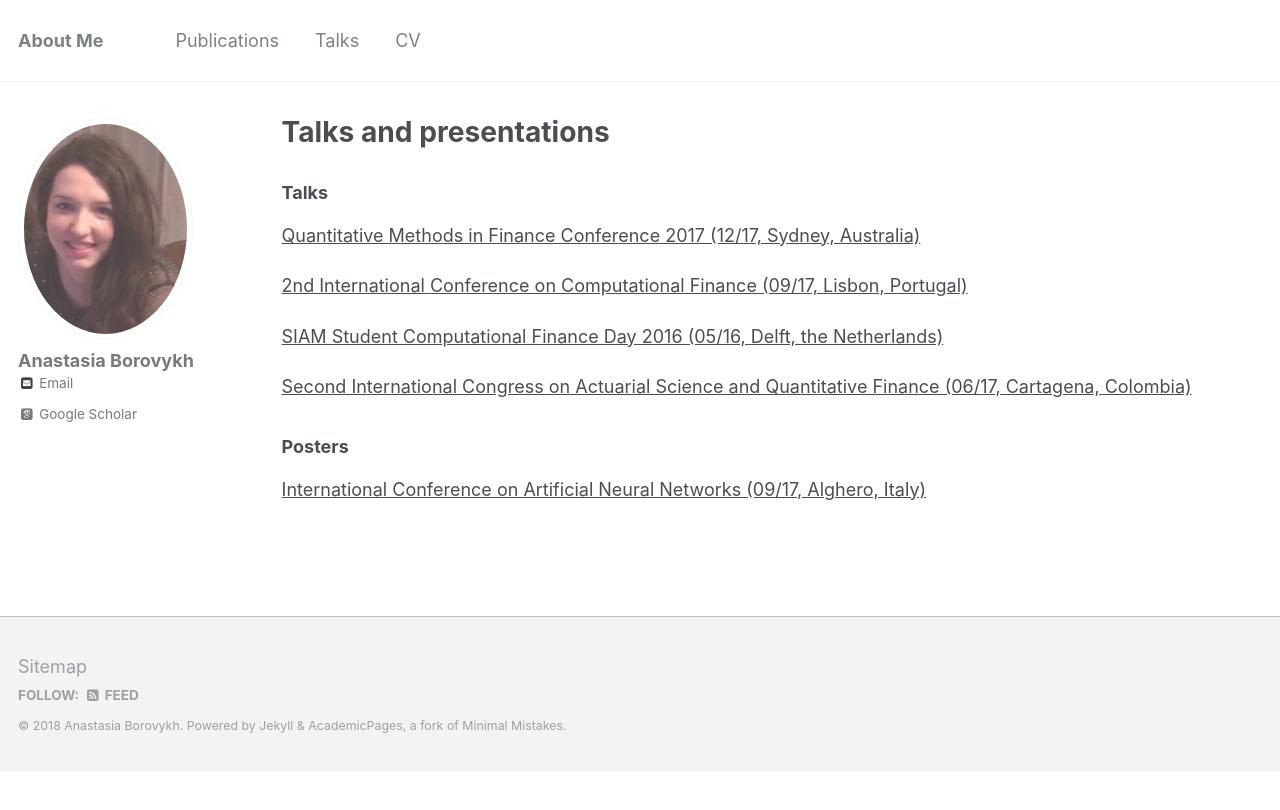
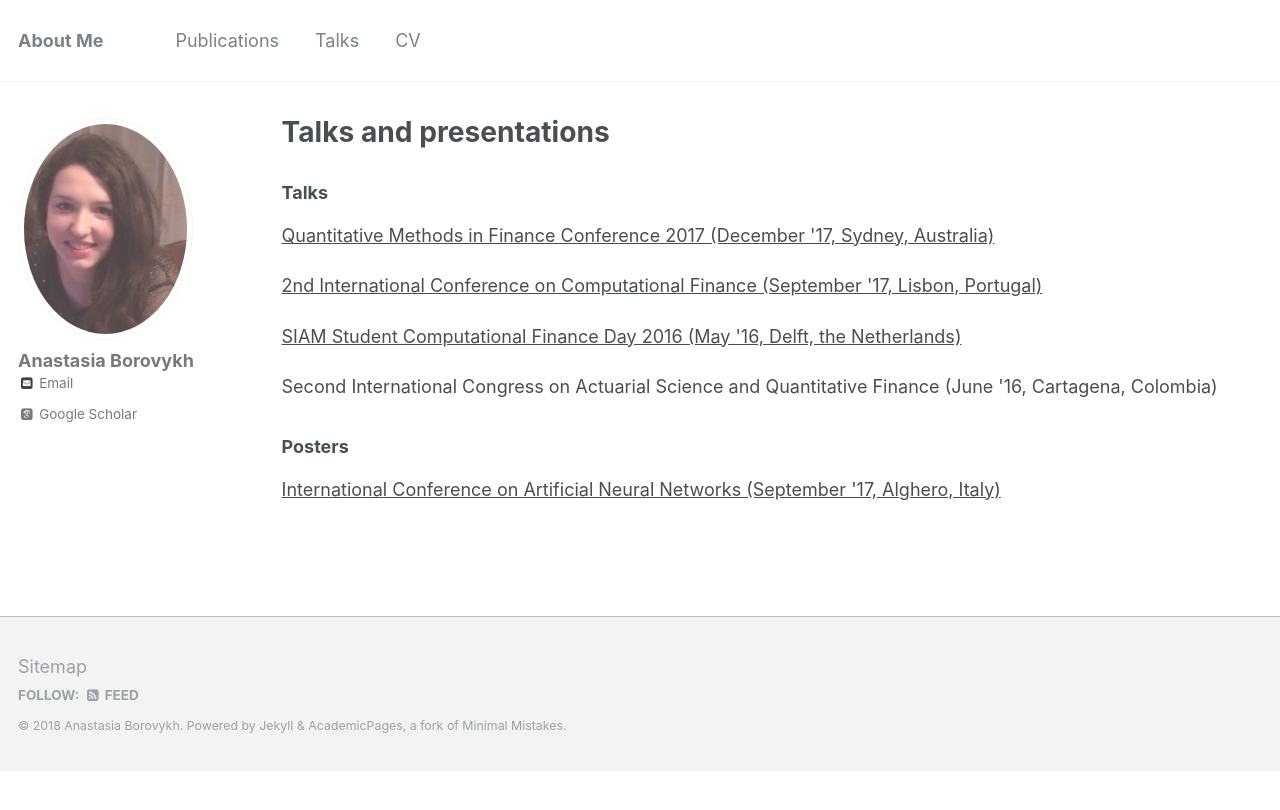
Before and after one commit to aib93/aib93.github.io, a Jekyll site: the page built from _pages/talks.html, in a window 1280 px wide. Shown: the top 810 px of the page. Built offline with Jekyll 4.4.1, drawn with Linux system fonts in a browser that asks for light colours; some web fonts are replaced.

Commit message:
Initial commit

```diff
--- a/_pages/publications.html
+++ b/_pages/publications.html
@@ -9,9 +9,9 @@ author_profile: true
 
 <h3> Publications </h3>
 <p><a href="https://arxiv.org/pdf/1710.00231.pdf" style="text-decoration:underline;"> Systemic risk in a mean-field model of interbank lending with self-exciting shocks</a> A. Borovykh, A. Pascucci, S. La Rovere, <i>To appear in IISE Transactions, 2018</i></p>
-<p><a href="https://arxiv.org/pdf/1703.04691.pdf" style="text-decoration:none;"> Conditional time series forecasting with convolutional neural networks</a> A. Borovykh, S. Bohte, C.W. Oosterlee, <i>To appear in Journal of Computational Finance, 2018 </i></p>
-<p><a href="https://papers.ssrn.com/sol3/papers.cfm?abstract_id=2853613" style="text-decoration:none;"> Efficient Computation of Various Valuation Adjustments Under Local Lévy Models</a> A. Borovykh, A. Pascucci, C.W. Oosterlee, <i>SIAM Journal on Financial Mathematics 9 (1), 251-273, 2018</i></p>
-<p><a href="https://arxiv.org/pdf/1604.08735.pdf" style="text-decoration:none;"> Pricing Bermudan options under local Lévy models with default</a> A. Borovykh, A. Pascucci, C.W. Oosterlee <i>Journal of Mathematical Analysis and Applications 459 (2), 929-953, 2017</i></p>
+<p><a href="https://arxiv.org/pdf/1703.04691.pdf" style="text-decoration:underline;"> Conditional time series forecasting with convolutional neural networks</a> A. Borovykh, S. Bohte, C.W. Oosterlee, <i>To appear in Journal of Computational Finance, 2018 </i></p>
+<p><a href="https://papers.ssrn.com/sol3/papers.cfm?abstract_id=2853613" style="text-decoration:underline;"> Efficient Computation of Various Valuation Adjustments Under Local Lévy Models</a> A. Borovykh, A. Pascucci, C.W. Oosterlee, <i>SIAM Journal on Financial Mathematics 9 (1), 251-273, 2018</i></p>
+<p><a href="https://arxiv.org/pdf/1604.08735.pdf" style="text-decoration:underline;"> Pricing Bermudan options under local Lévy models with default</a> A. Borovykh, A. Pascucci, C.W. Oosterlee <i>Journal of Mathematical Analysis and Applications 459 (2), 929-953, 2017</i></p>
 
 {% for post in site.talks reversed %}
   {% include archive-single-talk.html %}
--- a/_pages/talks.html
+++ b/_pages/talks.html
@@ -5,13 +5,13 @@ permalink: /talks/
 author_profile: true
 ---
 <h3> Talks </h3>
-<p style="text-decoration:underline;"><a href="https://www.conferenceonline.com/conference_invitation.cfm?id=21717&key=F1EF0F1F-CE39-D6B1-35AA37845042D4A5"> Quantitative Methods in Finance Conference 2017 (12/17, Sydney, Australia)</a></p>
-<p style="text-decoration:underline;"><a href="http://cemapre.iseg.ulisboa.pt/iccf2017/"> 2nd International Conference on Computational Finance (09/17, Lisbon, Portugal)</a></p>
-<p style="text-decoration:underline;"><a href="https://sscdelft.github.io/activities/"> SIAM Student Computational Finance Day 2016 (05/16, Delft, the Netherlands)</a></p>
-<p style="text-decoration:underline;"><a href="http://icasqf.org"> </a>Second International Congress on Actuarial Science and Quantitative Finance (06/17, Cartagena, Colombia)</p>
+<p><a href="https://www.conferenceonline.com/conference_invitation.cfm?id=21717&key=F1EF0F1F-CE39-D6B1-35AA37845042D4A5" style="text-decoration:underline;"> Quantitative Methods in Finance Conference 2017 (December '17, Sydney, Australia)</a></p>
+<p><a href="http://cemapre.iseg.ulisboa.pt/iccf2017/" style="text-decoration:underline;"> 2nd International Conference on Computational Finance (September '17, Lisbon, Portugal)</a></p>
+<p><a href="https://sscdelft.github.io/activities/" style="text-decoration:underline;"> SIAM Student Computational Finance Day 2016 (May '16, Delft, the Netherlands)</a></p>
+<p><a href="http://icasqf.org" style="text-decoration:underline;"> </a>Second International Congress on Actuarial Science and Quantitative Finance (June '16, Cartagena, Colombia)</p>
 
 <h3> Posters </h3>
-<p style="text-decoration:underline;"><a href="https://e-nns.org/icann2017/"> International Conference on Artificial Neural Networks (09/17, Alghero, Italy)</a></p>
+<p><a href="https://e-nns.org/icann2017/" style="text-decoration:underline;"> International Conference on Artificial Neural Networks (September '17, Alghero, Italy)</a></p>
 
 {% for post in site.talks reversed %}
   {% include archive-single-talk.html %}
```
Also changed, not shown: _pages/about.md (+2 -2 lines).
